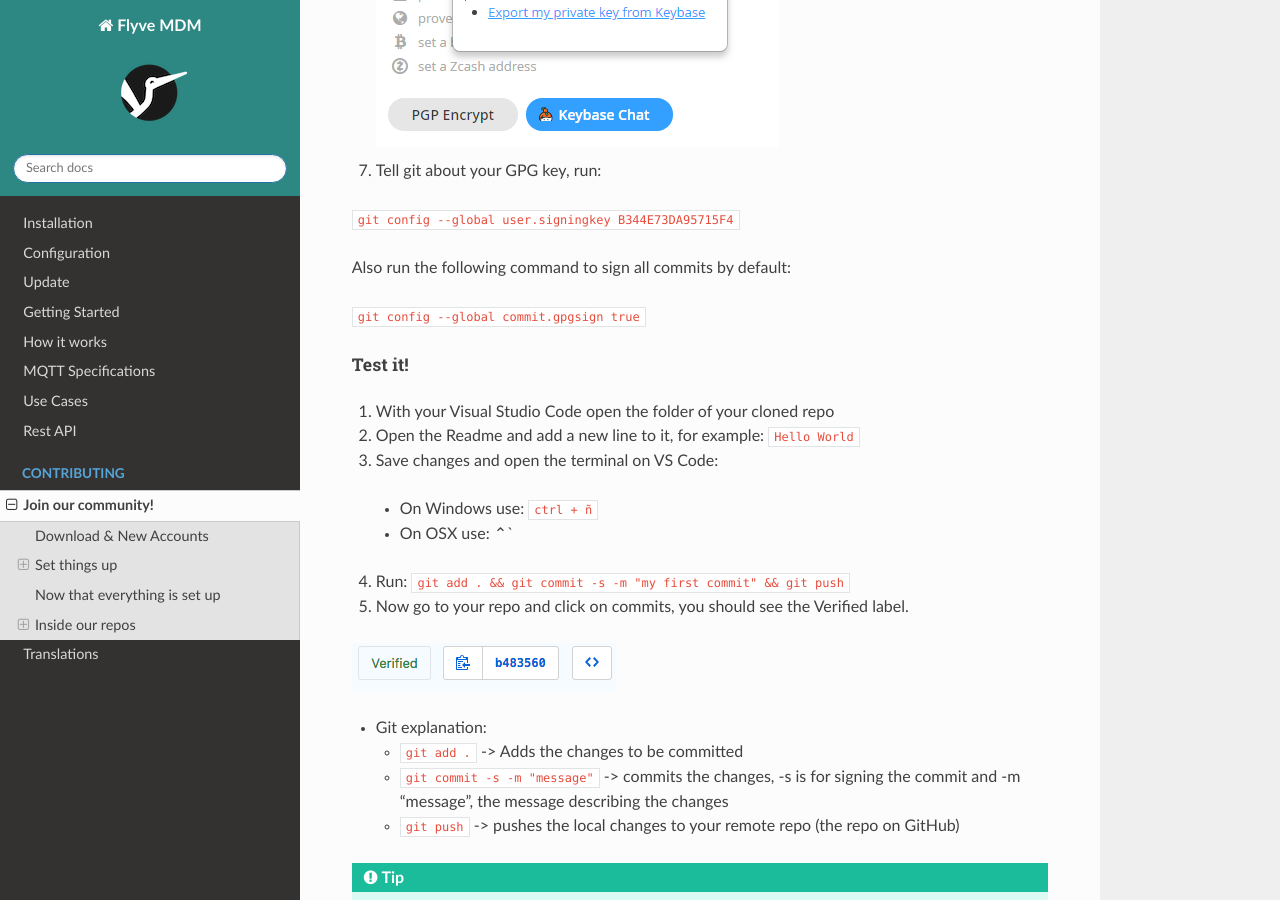
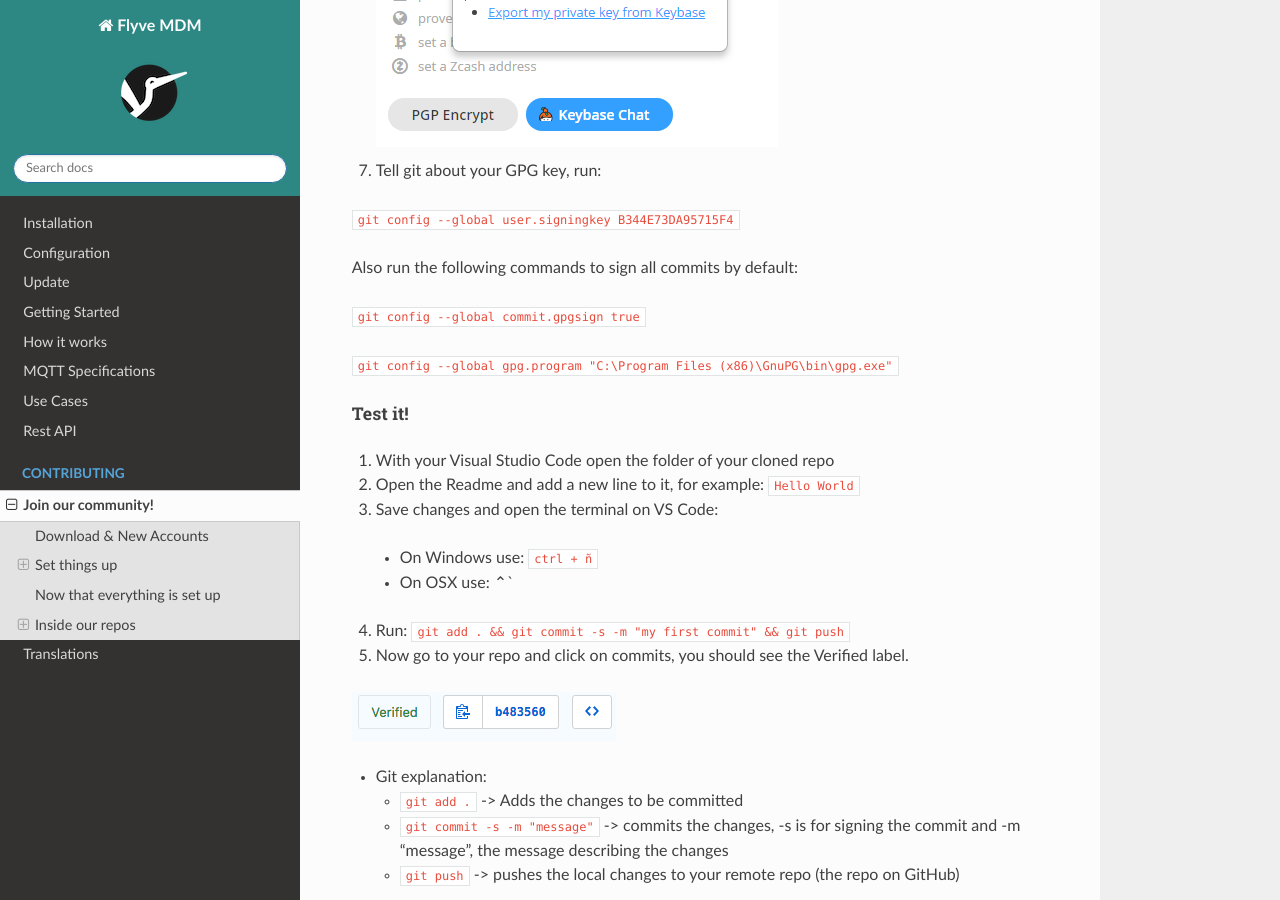
Before and after one commit to flyve-mdm/doc, a Sphinx documentation site: the page built from source/contribute/workflow.rst, in a window 1280 px wide and 900 px high, scrolled down 3313 px. Built offline with Sphinx 7.4.7 and the Read the Docs theme 2.0.0, drawn with Linux system fonts in a browser that asks for light colours.

Commit message:
docs(windows): add missing configuration command

```diff
--- a/source/contribute/workflow.rst
+++ b/source/contribute/workflow.rst
@@ -123,9 +123,11 @@
 
 ``git config --global user.signingkey B344E73DA95715F4``
 
-Also run the following command to sign all commits by default:
+Also run the following commands to sign all commits by default:
 
 ``git config --global commit.gpgsign true``
+
+``git config --global gpg.program "C:\Program Files (x86)\GnuPG\bin\gpg.exe"``
 
 Test it!
 $$$$$$$$
```
